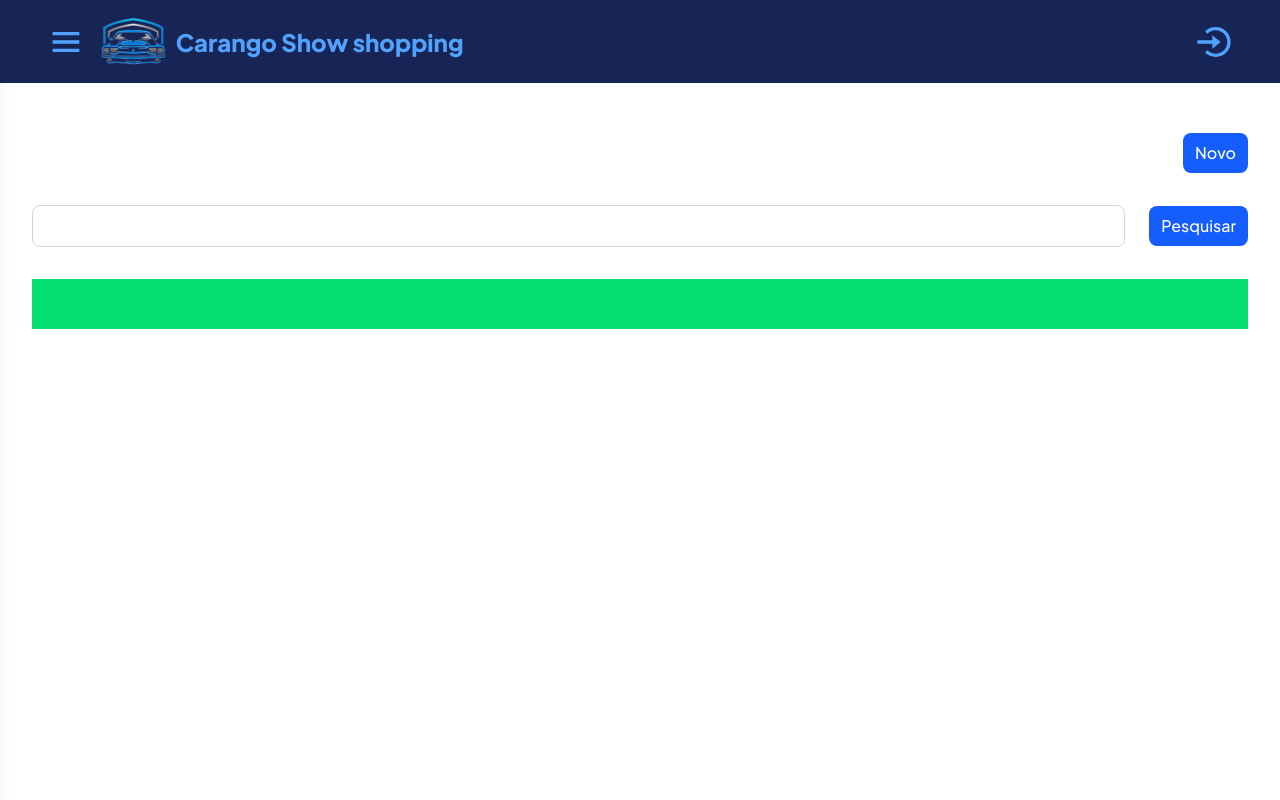
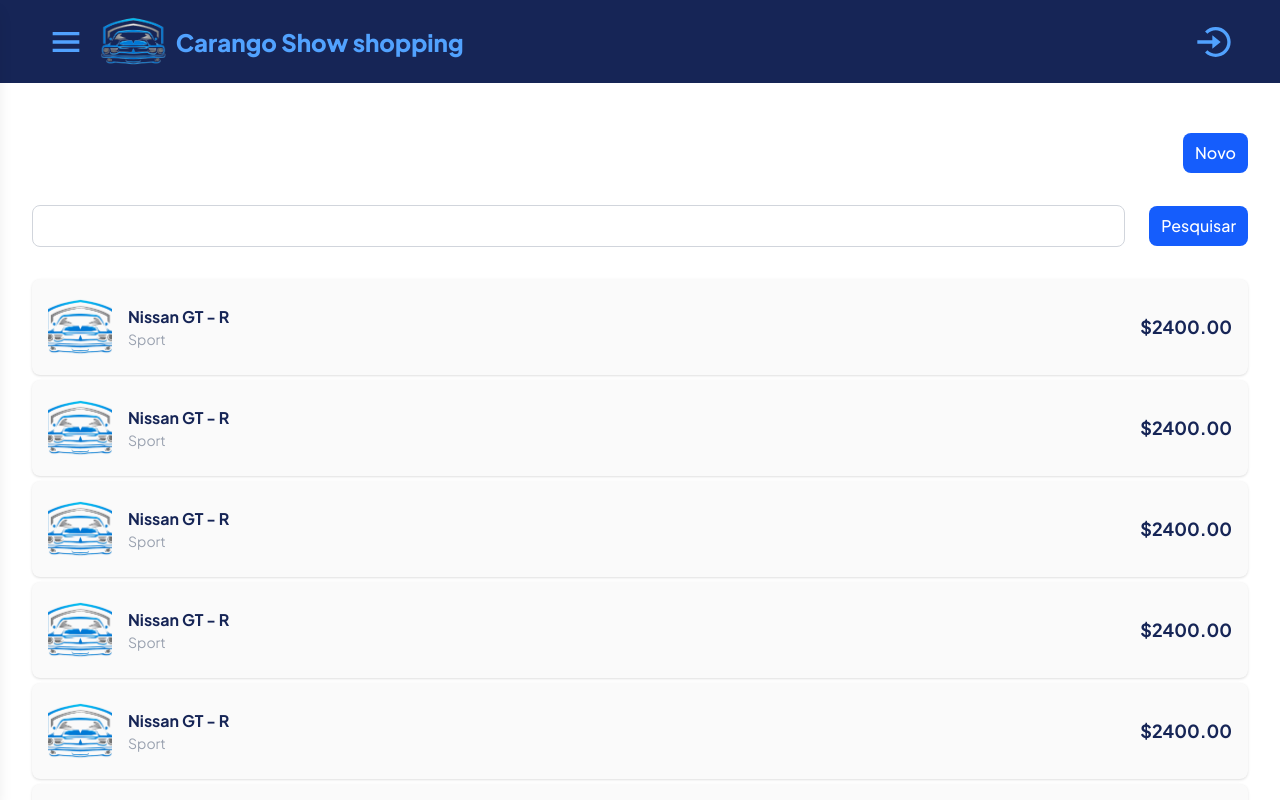
Before and after one commit to AllanKevinScain/carango-show-app, a React (Vite) app: page /admin in a window 1280 px wide. Shown: the top 800 px of the page. Built offline with nearby package versions, Linux system fonts and the light colour scheme.

Commit message:
feat: tela de admin

```diff
--- a/src/components/cards/index.tsx
+++ b/src/components/cards/index.tsx
@@ -1,5 +1,7 @@
 import { DefaultCard } from "./default";
+import { TableCard } from "./table";
 
 export const Card = {
   default: DefaultCard,
+  table: TableCard,
 };
--- /dev/null
+++ b/src/components/cards/table/index.tsx
@@ -0,0 +1,53 @@
+import { twMerge } from "tailwind-merge";
+import { FiTrash2 } from "react-icons/fi";
+import { Link } from "react-router";
+
+interface CartItemProps {
+  name: string;
+  description: string;
+  price: number;
+  thumbnail: string;
+  href: string;
+  onRemove?: () => void;
+}
+
+export const TableCard = (props: CartItemProps) => {
+  const { name, description, price, thumbnail, href = "#", onRemove } = props;
+
+  return (
+    <Link to={href}>
+      <div
+        className={twMerge(
+          "flex items-center justify-between gap-[16px]",
+          "p-[16px] bg-neutral-50 rounded-lg shadow-sm"
+        )}
+      >
+        <div className="flex items-center gap-[16px]">
+          <img
+            src={thumbnail}
+            alt={name}
+            className="w-[64px] h-[64px] object-cover rounded-md"
+          />
+          <div className="flex flex-col">
+            <span className="font-bold text-blue-950">{name}</span>
+            <span className="text-sm text-gray-400">{description}</span>
+          </div>
+        </div>
+
+        <div className="flex items-center gap-[16px]">
+          <span className="text-lg font-bold text-blue-950">
+            ${price.toFixed(2)}
+          </span>
+          {onRemove && (
+            <button
+              onClick={onRemove}
+              className="text-red-500 hover:text-red-700 transition"
+            >
+              <FiTrash2 size={20} />
+            </button>
+          )}
+        </div>
+      </div>
+    </Link>
+  );
+};
--- a/src/components/navbar/login.tsx
+++ b/src/components/navbar/login.tsx
@@ -8,7 +8,7 @@
 
   return (
     <Link
-      to="login"
+      to="/"
       onMouseEnter={() => setAnimation(true)}
       onMouseLeave={() => setAnimation(false)}
       className={twMerge(
--- a/src/routes/pages/admin/components/index.ts
+++ b/src/routes/pages/admin/components/index.ts
@@ -1,2 +1,3 @@
 export * from "./create-modal";
 export * from "./edit-modal";
+export * from "./list";
--- /dev/null
+++ b/src/routes/pages/admin/components/list.tsx
@@ -0,0 +1,23 @@
+import { Card } from "@/components";
+import { twMerge } from "tailwind-merge";
+
+export const List = () => {
+  return (
+    <div className={twMerge("flex flex-col gap-[5px]")}>
+      {Array(10)
+        .fill(null)
+        .map((_, index) => {
+          return (
+            <Card.table
+              key={index}
+              name="Nissan GT - R"
+              description="Sport"
+              price={800 * 3}
+              thumbnail="/carro_medio.png"
+              href="#"
+            />
+          );
+        })}
+    </div>
+  );
+};
--- a/src/routes/pages/admin/index.tsx
+++ b/src/routes/pages/admin/index.tsx
@@ -1,6 +1,6 @@
 import { Button, Container, TextField } from "@/components";
 import { twMerge } from "tailwind-merge";
-import { CreateModal, EditModal } from "./components";
+import { CreateModal, EditModal, List } from "./components";
 import { useToggle } from "@/hooks";
 
 export function AdminPage() {
@@ -33,15 +33,15 @@
           <Button className="w-fit h-fit px-3 py-2">Pesquisar</Button>
         </div>
 
-        <div className="w-full h-[50px] bg-green-400">
-          {/* <TextField id="thumb" />
+        <List />
+
+        {/* <TextField id="thumb" />
           <TextField id="name" placeholder="Nome" />
           <TextField id="trade" placeholder="Marca" />
           <TextField id="model" placeholder="Modelo" />
           <TextField id="year" placeholder="Ano" />
           <TextField id="price" placeholder="Valor" />
           <TextField id="specifications" placeholder="Specificações" /> */}
-        </div>
       </Container>
     </>
   );
```
